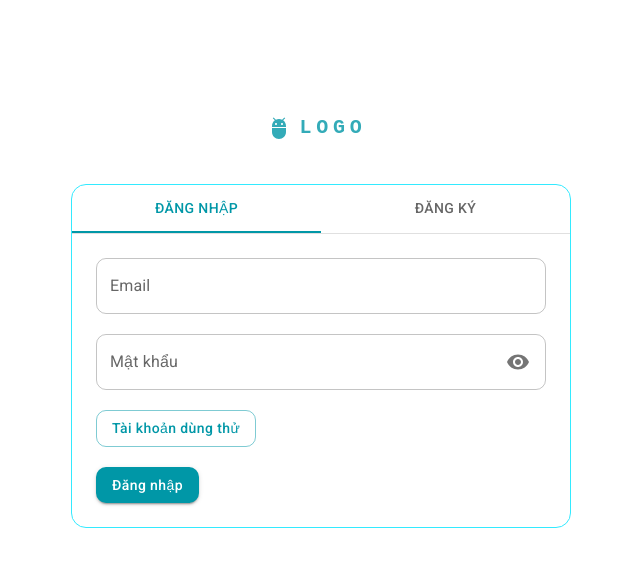
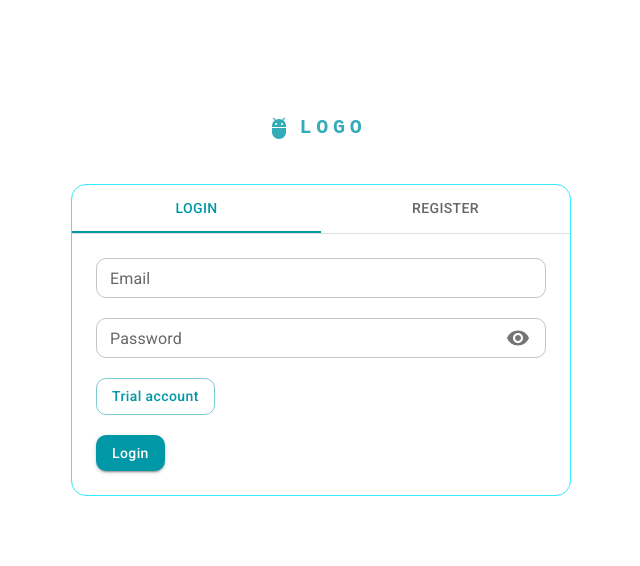
Before and after one commit to vulebaolong/FE_JobLong, a Next.js app: page /auth/1 in a window 1280 px wide. Shown: the top 566 px of the page, without its empty margins (319-959 px from the left). Built offline with nearby package versions, Linux system fonts and the light colour scheme; a web font is replaced by a local one.

Commit message:
create field
name
email
password
address
age
gender

```diff
--- a/src/components/admin/users/CreateUser.tsx
+++ b/src/components/admin/users/CreateUser.tsx
@@ -7,6 +7,7 @@ import {
     CardActions,
     CardContent,
     Divider,
+    Grid,
     MenuItem,
     Stack,
 } from '@mui/material';
@@ -19,13 +20,21 @@ import AlertError from '@/components/common/alert/AlertError';
 import { useRouter } from 'next/navigation';
 import TextField from '@/components/common/textField/TextField';
 import InputPassword from '@/components/common/InputPassword/InputPassword';
+import { IOptionAutocomplete } from '@/helpers/formik.helper';
+import Autocomplete from '@/components/common/autocomplete/Autocomplete';
 
-const CreateUser = () => {
+interface IProps {
+    initialGender: IOptionAutocomplete[];
+}
+
+const CreateUser = ({ initialGender }: IProps) => {
     const router = useRouter();
 
     const [errMessage, setErrMessage] = useState('');
     const [ownerTenants, setOwnerTenants] = useState([]);
     const [onRequest, setOnRequest] = useState(false);
+
+    const [genderList, setGenderList] = useState<IOptionAutocomplete[]>(initialGender);
 
     const userCreateForm = useFormik({
         initialValues: {
@@ -33,6 +42,8 @@ const CreateUser = () => {
             email: '',
             password: '',
             address: '',
+            age: '',
+            gender: { label: '', id: '' },
         },
         validationSchema: Yup.object({
             name: Yup.string().required(TEXT.MESSAGE.REQUIRED_FIELD('Name')),
@@ -41,6 +52,10 @@ const CreateUser = () => {
                 .required(TEXT.MESSAGE.REQUIRED_FIELD('Email')),
             password: Yup.string().required(TEXT.MESSAGE.REQUIRED_FIELD('Password')),
             address: Yup.string().required(TEXT.MESSAGE.REQUIRED_FIELD('Address')),
+            age: Yup.string().required(TEXT.MESSAGE.REQUIRED_FIELD('Age')),
+            gender: Yup.object().shape({
+                label: Yup.string().required(TEXT.MESSAGE.REQUIRED_FIELD('Gender')),
+            }),
         }),
         onSubmit: async (values) => {
             console.log(values);
@@ -78,9 +93,9 @@ const CreateUser = () => {
 
                             {/* Email */}
                             <TextField
+                                name="email"
+                                label="Email"
                                 fullWidth
-                                label="Email"
-                                name="email"
                                 value={userCreateForm.values.email}
                                 onChange={userCreateForm.handleChange}
                                 error={
@@ -92,21 +107,79 @@ const CreateUser = () => {
                                 }
                             />
 
+                            {/* password */}
                             <InputPassword
                                 name="password"
-                                label="Mật khẩu"
+                                label="Password"
+                                password
+                                fullWidth
                                 value={userCreateForm.values.password}
-                                variant="outlined"
-                                fullWidth
                                 onChange={userCreateForm.handleChange}
-                                password
                                 error={
+                                    userCreateForm.touched.password &&
+                                    userCreateForm.errors.password !== undefined
+                                }
+                                helperText={
+                                    userCreateForm.touched.password &&
                                     userCreateForm.errors.password
-                                        ? true
-                                        : false && userCreateForm.touched.password
                                 }
-                                helperText={userCreateForm.errors.password}
                             />
+
+                            {/* Age / Gender */}
+                            <Grid container spacing={2}>
+                                {/* Age */}
+                                <Grid item xs={6}>
+                                    <TextField
+                                        fullWidth
+                                        type="number"
+                                        max={199}
+                                        name="age"
+                                        label="Age"
+                                        value={userCreateForm.values.age}
+                                        onChange={userCreateForm.handleChange}
+                                        error={
+                                            userCreateForm.touched.age &&
+                                            userCreateForm.errors.age !== undefined
+                                        }
+                                        helperText={
+                                            userCreateForm.touched.age && userCreateForm.errors.age
+                                        }
+                                    />
+                                </Grid>
+
+                                {/* Gender */}
+                                <Grid item xs={6}>
+                                    <Autocomplete
+                                        fullWidth
+                                        options={genderList}
+                                        value={userCreateForm.values.gender}
+                                        renderInput={(params) => {
+                                            return (
+                                                <TextField
+                                                    {...params}
+                                                    label="Gender"
+                                                    error={
+                                                        userCreateForm.touched.gender &&
+                                                        Boolean(userCreateForm.errors.gender)
+                                                    }
+                                                    helperText={
+                                                        userCreateForm.touched.gender &&
+                                                        userCreateForm.errors.gender
+                                                            ? userCreateForm.errors.gender.label
+                                                            : ''
+                                                    }
+                                                />
+                                            );
+                                        }}
+                                        onChange={(_, value) => {
+                                            userCreateForm.setFieldValue(
+                                                'gender',
+                                                value || { label: '', id: '' },
+                                            );
+                                        }}
+                                    />
+                                </Grid>
+                            </Grid>
 
                             {/* Address */}
                             <TextField
--- a/src/components/auth/Auth.tsx
+++ b/src/components/auth/Auth.tsx
@@ -8,6 +8,7 @@ import TabPanel from '@mui/lab/TabPanel';
 import { SyntheticEvent, useState } from 'react';
 import FormLogin from './FormLogin';
 import FormRegister from './FormRegister';
+import { TEXT } from '@/constant/text.contants';
 
 export default function Auth() {
     const [value, setValue] = useState('1');
@@ -21,8 +22,12 @@ export default function Auth() {
             <TabContext value={value}>
                 <Box sx={{ borderBottom: 1, borderColor: 'divider' }}>
                     <TabList onChange={handleChange} sx={{ display: 'flex' }}>
-                        <Tab label="Đăng nhập" value="1" sx={{ flexBasis: '50%' }} />
-                        <Tab label="Đăng ký" value="2" sx={{ flexBasis: '50%' }} />
+                        <Tab label={TEXT.BUTTON_TEXT.LOGIN} value="1" sx={{ flexBasis: '50%' }} />
+                        <Tab
+                            label={TEXT.BUTTON_TEXT.REGISTER}
+                            value="2"
+                            sx={{ flexBasis: '50%' }}
+                        />
                     </TabList>
                 </Box>
                 <TabPanel value="1">
--- a/src/components/auth/FormLogin.tsx
+++ b/src/components/auth/FormLogin.tsx
@@ -1,12 +1,10 @@
 'use client';
 
-import { Button, TextField } from '@mui/material';
+import { Button } from '@mui/material';
 import { useFormik } from 'formik';
 import * as Yup from 'yup';
 import { toastError, toastSuccess } from '@/provider/ToastProvider';
-import { signIn } from 'next-auth/react';
 import { useRouter } from 'next/navigation';
-
 import { useDispatch } from 'react-redux';
 import { DispatchType } from '@/redux/store';
 import { ILoginRequest } from '@/interface/auth';
@@ -16,6 +14,7 @@ import { lcStorage } from '@/helpers/localStorage';
 import { ACCESS_TOKEN, USER_LOGIN } from '@/constant/userContants';
 import InputPassword from '../common/InputPassword/InputPassword';
 import { TEXT } from '@/constant/text.contants';
+import TextField from '../common/textField/TextField';
 
 function FormLogin() {
     const dispatch: DispatchType = useDispatch();
@@ -30,7 +29,7 @@ function FormLogin() {
         validationSchema: Yup.object({
             email: Yup.string()
                 .email(TEXT.MESSAGE.EMAIL_FIELD)
-                .required(TEXT.MESSAGE.REQUIRED_FIELD('email')),
+                .required(TEXT.MESSAGE.REQUIRED_FIELD('Email')),
             password: Yup.string().required(TEXT.MESSAGE.REQUIRED_FIELD('Password')),
         }),
         onSubmit: async (values) => {
@@ -86,38 +85,38 @@ function FormLogin() {
     };
 
     return (
-        <div className="space-y-5">
+        <form className="space-y-5">
             <TextField
                 name="email"
                 label="Email"
+                fullWidth
                 value={formLogin.values.email}
-                variant="outlined"
-                fullWidth
                 onChange={formLogin.handleChange}
-                error={formLogin.errors.email ? true : false && formLogin.touched.email}
-                helperText={formLogin.errors.email}
+                error={formLogin.touched.email && formLogin.errors.email !== undefined}
+                helperText={formLogin.touched.email && formLogin.errors.email}
             />
+
             <InputPassword
                 name="password"
-                label="Mật khẩu"
+                label="Password"
+                password
+                fullWidth
                 value={formLogin.values.password}
-                variant="outlined"
-                fullWidth
                 onChange={formLogin.handleChange}
-                password
-                error={formLogin.errors.password ? true : false && formLogin.touched.password}
-                helperText={formLogin.errors.password}
+                error={formLogin.touched.password && formLogin.errors.password !== undefined}
+                helperText={formLogin.touched.password && formLogin.errors.password}
             />
+
             <div>
                 <Button onClick={handleAutoField} type="button" variant="outlined">
-                    Tài khoản dùng thử
+                    Trial account
                 </Button>
             </div>
 
             <Button onClick={formLogin.submitForm} variant="contained">
-                Đăng nhập
+                {TEXT.BUTTON_TEXT.LOGIN}
             </Button>
-        </div>
+        </form>
     );
 }
 export default FormLogin;
--- a/src/components/common/InputPassword/InputPassword.tsx
+++ b/src/components/common/InputPassword/InputPassword.tsx
@@ -34,14 +34,14 @@ function InputPassword({ password, ...props }: InputNumberProps) {
         : {};
 
     return (
-        <form>
         <TextField
             {...props}
             type={showPassword && password ? 'text' : 'password'}
             InputProps={inputProps}
             autoComplete="off"
+            variant="outlined"
+            size="small"
         />
-        </form>
     );
 }
 
--- /dev/null
+++ b/src/components/common/autocomplete/Autocomplete.tsx
@@ -0,0 +1,52 @@
+import { IOptionAutocomplete } from '@/helpers/formik.helper';
+import {
+    Autocomplete as AutocompleteMui,
+    AutocompleteChangeDetails,
+    AutocompleteChangeReason,
+    AutocompleteProps,
+    AutocompleteRenderInputParams,
+} from '@mui/material';
+import { ReactNode, SyntheticEvent } from 'react';
+
+interface IProps {
+    options: IOptionAutocomplete[];
+    value: any;
+    renderInput: (params: AutocompleteRenderInputParams) => ReactNode;
+    onChange:
+        | ((
+              event: SyntheticEvent<Element, Event>,
+              value: any,
+              reason: AutocompleteChangeReason,
+              details?: AutocompleteChangeDetails<any> | undefined,
+          ) => void)
+        | undefined;
+}
+
+function Autocomplete({
+    options,
+    value,
+    renderInput,
+    onChange,
+    ...props
+}: AutocompleteProps<any, false, false, false> & IProps) {
+    return (
+        <AutocompleteMui
+            size="small"
+            options={options}
+            renderOption={(propsRenderOption, option) => {
+                return (
+                    <li {...propsRenderOption} key={option.id}>
+                        {option.label}
+                    </li>
+                );
+            }}
+            isOptionEqualToValue={(option, value) => value.id === '' || option.id === value.id}
+            value={value}
+            renderInput={renderInput}
+            onChange={onChange}
+            {...props}
+        />
+    );
+}
+
+export default Autocomplete;
--- a/src/constant/text.contants.tsx
+++ b/src/constant/text.contants.tsx
@@ -12,6 +12,7 @@ export const TEXT = {
         SEARCH: 'Search',
         RESET: 'Reset',
         REGISTER: 'Register',
+        LOGIN: 'Login',
     },
     TITLE: {
         USER: 'Users',
```
Also changed, not shown: src/app/admin/users/create/page.tsx (+6 -1 lines). Lines whose indentation alone changed are shown as unchanged.
